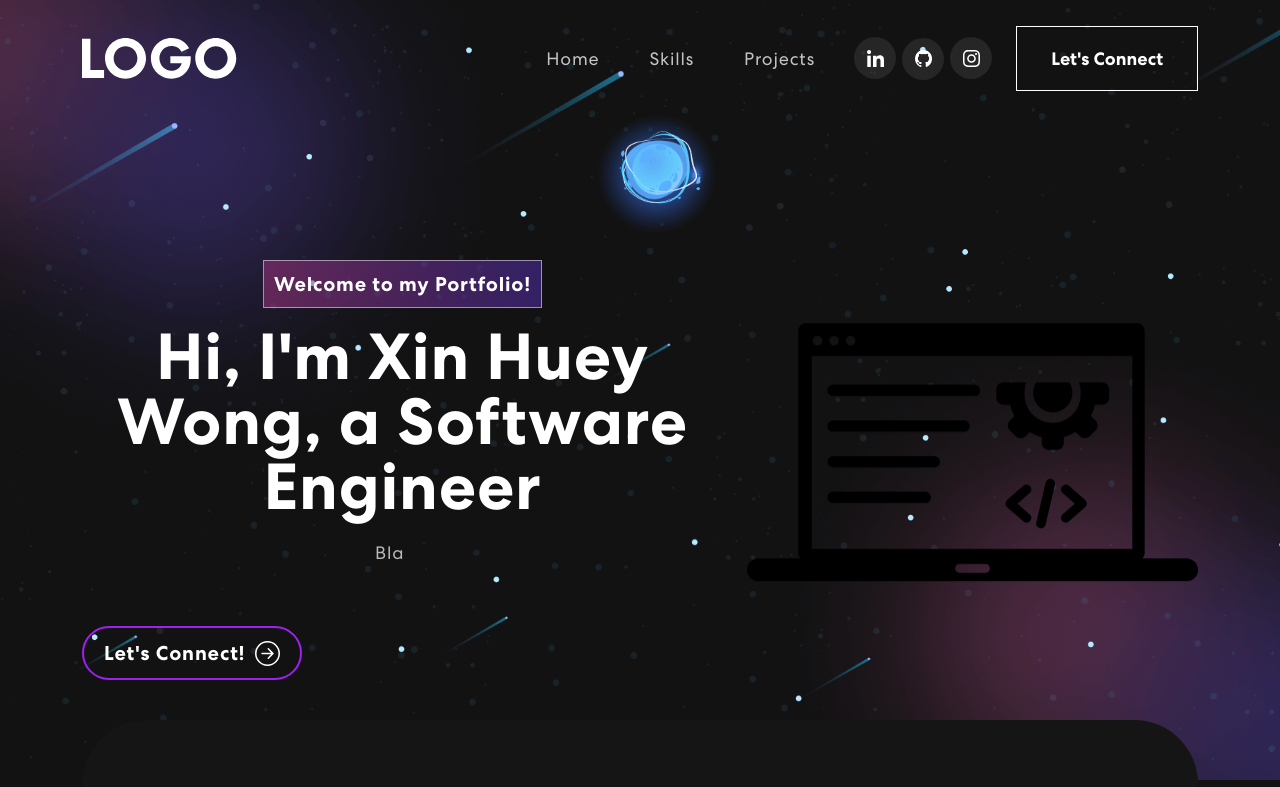
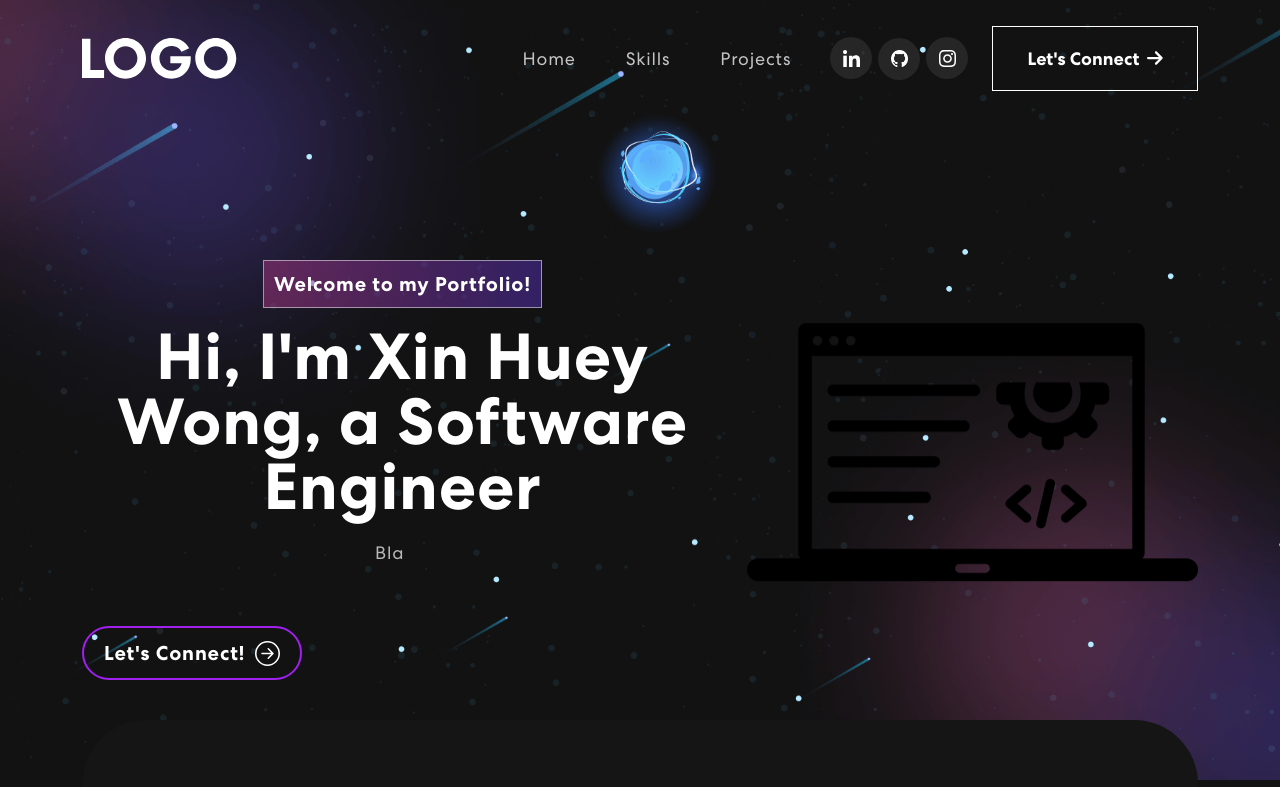
Before and after one commit to xinhuey/xhw-portfolio, a React (Create React App) app in the folder xhw-portfolio/: page / in a window 1280 px wide. Shown: the top 787 px of the page. Built offline with nearby package versions, Linux system fonts and the light colour scheme.

Commit message:
added an arrow to let's connect

```diff
--- a/xhw-portfolio/package.json
+++ b/xhw-portfolio/package.json
@@ -3,6 +3,10 @@
   "version": "0.1.0",
   "private": true,
   "dependencies": {
+    "@fortawesome/fontawesome-free": "^6.6.0",
+    "@fortawesome/fontawesome-svg-core": "^6.6.0",
+    "@fortawesome/free-solid-svg-icons": "^6.6.0",
+    "@fortawesome/react-fontawesome": "^0.2.2",
     "@testing-library/jest-dom": "^5.17.0",
     "@testing-library/react": "^13.4.0",
     "@testing-library/user-event": "^13.5.0",
--- a/xhw-portfolio/src/components/NavBar.js
+++ b/xhw-portfolio/src/components/NavBar.js
@@ -4,6 +4,9 @@
 import navIcon2 from '../assets/img/github.png';
 import navIcon3 from '../assets/img/nav-icon3.svg';
 import logo from '../assets/img/logo.svg';
+import { FontAwesomeIcon } from '@fortawesome/react-fontawesome';
+import { faArrowRight } from '@fortawesome/free-solid-svg-icons';
+
 
 export const NavBar = () => {
     const [activeLink, setActiveLink] = useState('home');
@@ -51,6 +54,7 @@
             </div>
             <button className = "vvd" onClick ={()=> console.log('Connect')}>
                 <span>Let's Connect</span>
+                <FontAwesomeIcon icon={faArrowRight} style={{ marginLeft: '8px' }} />
             </button>
           </span>
         </Navbar.Collapse>
```
Also changed, not shown: xhw-portfolio/src/assets/img/github-icon.svg (deleted), 1 other file (tests, documents, lock files or other folders).
